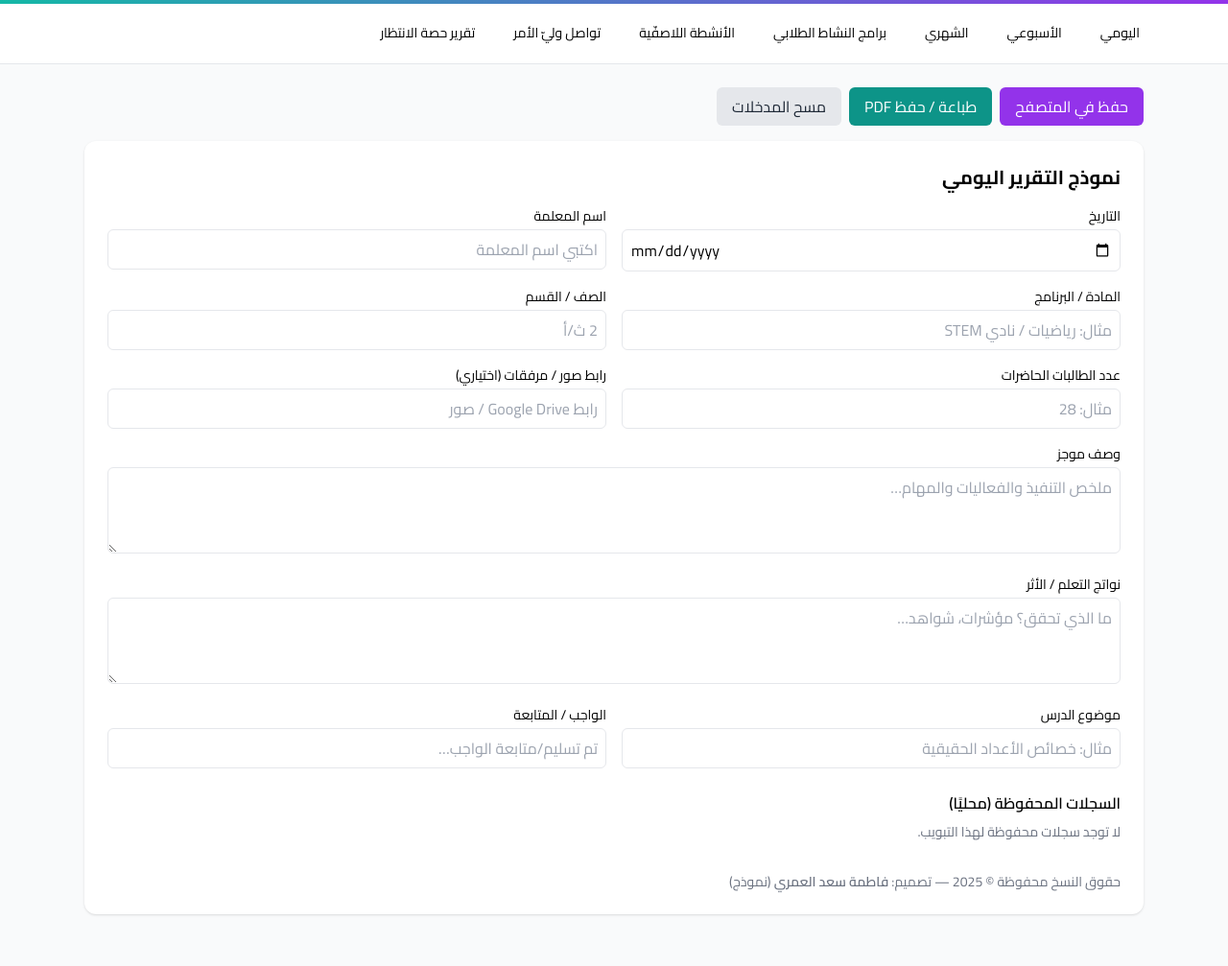
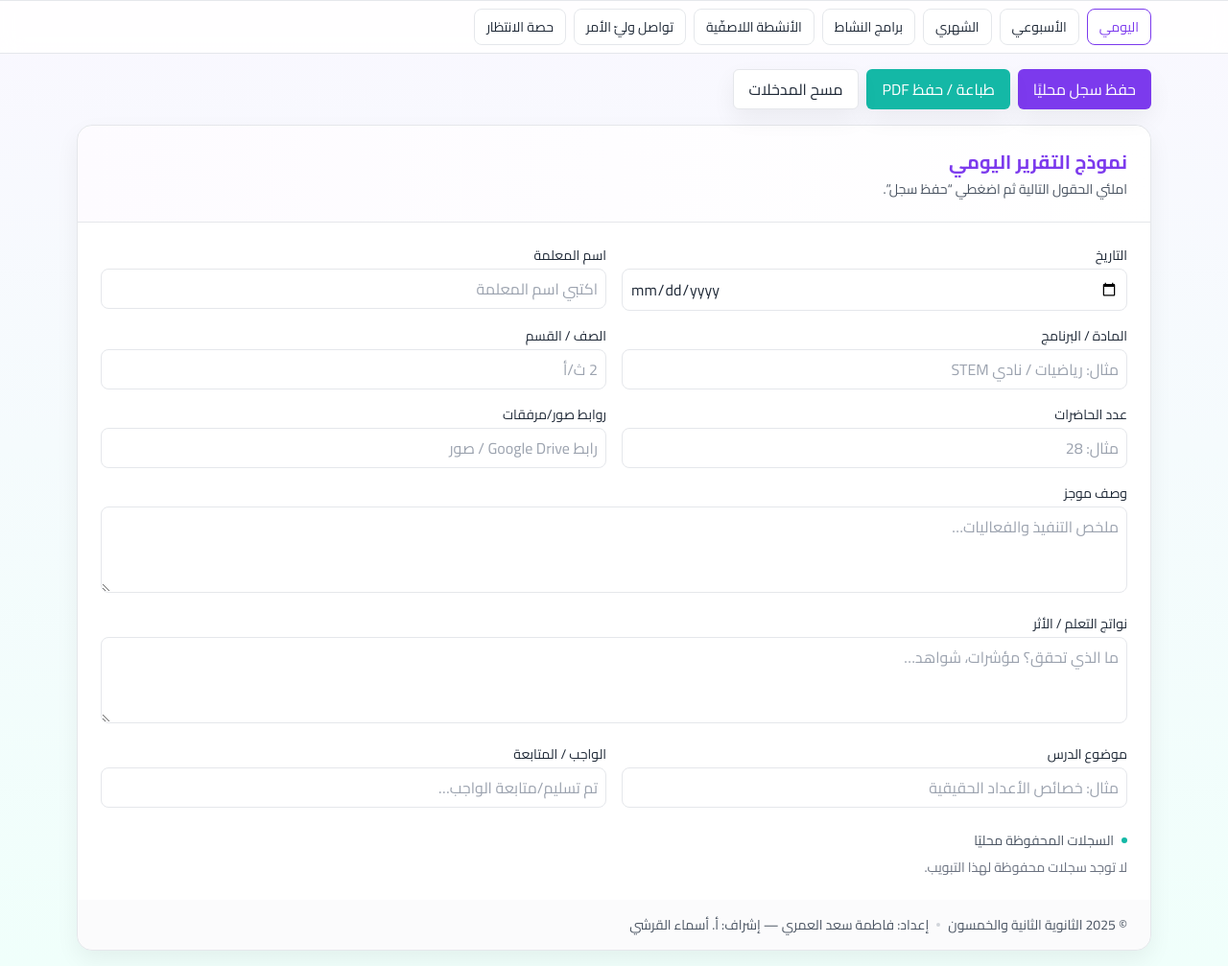
Before and after one commit to fatima2040/school-reports, a plain HTML site: page index.html in a window 1280 px wide. Shown: the part 76-1083 px from the top of the page at 96% size. Before the commit the page ends 1053 px from the top, so only its background shows below. Drawn offline with nearby package versions, Linux system fonts and the light colour scheme.

Commit message:
Update index.html

```diff
--- a/index.html
+++ b/index.html
@@ -5,129 +5,160 @@
   <meta name="viewport" content="width=device-width,initial-scale=1" />
   <title>نظام التقارير المدرسية</title>
   <script src="https://cdn.tailwindcss.com"></script>
+  <script>
+    // ألوان موف + تركوازي
+    tailwind.config = {
+      theme: {
+        extend: {
+          colors:{
+            primary:"#7C3AED", // موف
+            primaryDark:"#6D28D9",
+            accent:"#14B8A6",  // تركوازي
+            accentDark:"#0D9488"
+          },
+          boxShadow:{
+            soft:"0 10px 25px rgba(0,0,0,.06)"
+          }
+        }
+      }
+    }
+  </script>
   <style>
     @import url('https://fonts.googleapis.com/css2?family=Cairo:wght@400;600;700&display=swap');
-    body{font-family:'Cairo',sans-serif}
-    /* أزرار تبويب نشطة */
-    .tab-active{border-bottom-width:3px}
-    /* تنسيقات الطباعة */
+    body{font-family:'Cairo',sans-serif;background:linear-gradient(180deg,#faf7ff, #f0fffb);}
+    .tab-active{background:#fff;border-color:#7C3AED;color:#7C3AED}
+    .glass{backdrop-filter:saturate(180%) blur(10px);}
     @media print{
-      #topbar,#tabs,#actions,.hide-print{display:none!important}
-      .card{box-shadow:none;border:0;padding:0}
+      .no-print{display:none!important}
       body{background:#fff}
+      .card{box-shadow:none!important;border:0!important}
     }
   </style>
 </head>
-<body class="bg-gray-50 min-h-screen">
+<body class="min-h-screen text-gray-800">
+
   <!-- شريط علوي -->
-  <header id="topbar" class="bg-gradient-to-l from-purple-600 to-teal-500 text-white">
-    <div class="max-w-6xl mx-auto p-4 flex items-center gap-3">
-      <img src="https://upload.wikimedia.org/wikipedia/commons/thumb/9/9e/Emblem_of_Saudi_Ministry_of_Education.svg/120px-Emblem_of_Saudi_Ministry_of_Education.svg.png"
-           alt="شعار" class="w-10 h-10 object-contain">
+  <header class="no-print sticky top-0 z-40 glass bg-white/70 border-b">
+    <div class="max-w-6xl mx-auto px-4 py-3 flex items-center gap-3">
+      <div class="w-10 h-10 rounded-lg bg-gradient-to-br from-primary to-accent grid place-items-center text-white font-bold">SR</div>
       <div>
-        <h1 class="text-xl font-bold">نظام التقارير المدرسية</h1>
-        <p class="text-sm opacity-90">إدارة يومية • أسبوعية • شهرية • نشاط • تواصل مع ولي الأمر</p>
+        <h1 class="text-xl sm:text-2xl font-bold text-primary">نظام التقارير المدرسية</h1>
+        <p class="text-xs sm:text-sm text-gray-600">اليومي • الأسبوعي • الشهري • النشاط • تواصل وليّ الأمر • حصة الانتظار</p>
+      </div>
+      <div class="ms-auto hidden sm:flex items-center gap-2 text-xs text-gray-500">
+        <span>الثانوية الثانية والخمسون</span>
+        <span class="w-1 h-1 rounded-full bg-gray-300"></span>
+        <span>منسقة التميز: فاطمة سعد العمري</span>
       </div>
     </div>
+
+    <!-- تبويبات -->
+    <nav class="border-t bg-white/60">
+      <div class="max-w-6xl mx-auto px-2 sm:px-4">
+        <div id="tabs" class="flex overflow-x-auto gap-2 py-2">
+          <button class="tab btn" data-tab="daily">اليومي</button>
+          <button class="tab btn" data-tab="weekly">الأسبوعي</button>
+          <button class="tab btn" data-tab="monthly">الشهري</button>
+          <button class="tab btn" data-tab="activity">برامج النشاط</button>
+          <button class="tab btn" data-tab="nonclass">الأنشطة اللاصفّية</button>
+          <button class="tab btn" data-tab="parent">تواصل وليّ الأمر</button>
+          <button class="tab btn" data-tab="waiting">حصة الانتظار</button>
+        </div>
+      </div>
+    </nav>
   </header>
 
-  <!-- تبويبات -->
-  <nav id="tabs" class="bg-white border-b">
-    <div class="max-w-6xl mx-auto px-4">
-      <ul class="flex flex-wrap gap-2 sm:gap-4 py-3 text-sm">
-        <li><button data-tab="daily"   class="tab px-3 py-2 rounded-md hover:bg-gray-100 border-b-2 border-transparent">اليومي</button></li>
-        <li><button data-tab="weekly"  class="tab px-3 py-2 rounded-md hover:bg-gray-100 border-b-2 border-transparent">الأسبوعي</button></li>
-        <li><button data-tab="monthly" class="tab px-3 py-2 rounded-md hover:bg-gray-100 border-b-2 border-transparent">الشهري</button></li>
-        <li><button data-tab="activity" class="tab px-3 py-2 rounded-md hover:bg-gray-100 border-b-2 border-transparent">برامج النشاط الطلابي</button></li>
-        <li><button data-tab="nonclass" class="tab px-3 py-2 rounded-md hover:bg-gray-100 border-b-2 border-transparent">الأنشطة اللاصفّية</button></li>
-        <li><button data-tab="parent"   class="tab px-3 py-2 rounded-md hover:bg-gray-100 border-b-2 border-transparent">تواصل وليّ الأمر</button></li>
-        <li><button data-tab="waiting"  class="tab px-3 py-2 rounded-md hover:bg-gray-100 border-b-2 border-transparent">تقرير حصة الانتظار</button></li>
-      </ul>
+  <!-- أزرار الإجراء -->
+  <section class="no-print max-w-6xl mx-auto px-4 pt-4">
+    <div class="flex flex-wrap gap-2">
+      <button id="btnSave" class="px-4 py-2 rounded-md text-white bg-primary hover:bg-primaryDark shadow-soft">حفظ سجل محليًا</button>
+      <button id="btnExport" class="px-4 py-2 rounded-md text-white bg-accent hover:bg-accentDark shadow-soft">طباعة / حفظ PDF</button>
+      <button id="btnClear" class="px-4 py-2 rounded-md bg-white border hover:bg-gray-50 shadow-soft">مسح المدخلات</button>
+      <!-- زر اختياري سيرسل للشيت لو أضفتِ Web App -->
+      <!-- <button id="btnSend" class="px-4 py-2 rounded-md text-white bg-black">إرسال إلى Google Sheets</button> -->
     </div>
-  </nav>
+  </section>
 
-  <!-- محتوى -->
-  <main class="max-w-6xl mx-auto p-4 sm:p-6">
-    <!-- أزرار عامة -->
-    <div id="actions" class="flex flex-wrap gap-2 mb-4">
-      <button id="btnSave" class="bg-purple-600 text-white px-4 py-2 rounded-md hover:bg-purple-700">حفظ في المتصفح</button>
-      <button id="btnExport" class="bg-teal-600 text-white px-4 py-2 rounded-md hover:bg-teal-700">طباعة / حفظ PDF</button>
-      <button id="btnClear" class="bg-gray-200 text-gray-800 px-4 py-2 rounded-md hover:bg-gray-300">مسح المدخلات</button>
-    </div>
+  <!-- المحتوى -->
+  <main class="max-w-6xl mx-auto p-4">
+    <div class="card bg-white rounded-2xl shadow-soft border">
+      <div class="p-4 sm:p-6 border-b bg-gradient-to-l from-white to-purple-50/40 rounded-t-2xl">
+        <h2 id="formTitle" class="text-lg sm:text-xl font-bold text-primary">نموذج التقرير اليومي</h2>
+        <p class="text-xs sm:text-sm text-gray-600 mt-1">املئي الحقول التالية ثم اضغطي “حفظ سجل”.</p>
+      </div>
 
-    <!-- بطاقة نموذج قابلة لإعادة الاستخدام -->
-    <section id="panel" class="card bg-white rounded-xl shadow p-4 sm:p-6">
-      <!-- العنوان الديناميكي -->
-      <h2 id="formTitle" class="text-lg sm:text-xl font-bold mb-4">نموذج التقرير اليومي</h2>
-
-      <!-- نموذج عام: نفس الحقول الأساسية + حقول خاصة لكل تبويب -->
-      <form id="reportForm" class="grid grid-cols-1 sm:grid-cols-2 gap-4">
-        <!-- حقول أساسية مشتركة -->
+      <form id="reportForm" class="p-4 sm:p-6 grid grid-cols-1 sm:grid-cols-2 gap-4">
+        <!-- مشتركة -->
         <div>
           <label class="block text-sm mb-1">التاريخ</label>
-          <input type="date" name="date" class="w-full border rounded-md p-2" required>
+          <input type="date" name="date" class="w-full border rounded-lg p-2 focus:outline-none focus:ring-2 focus:ring-primary/30" required>
         </div>
         <div>
           <label class="block text-sm mb-1">اسم المعلمة</label>
-          <input type="text" name="teacher" class="w-full border rounded-md p-2" placeholder="اكتبي اسم المعلمة" required>
+          <input type="text" name="teacher" placeholder="اكتبي اسم المعلمة" class="w-full border rounded-lg p-2 focus:ring-2 focus:ring-primary/30" required>
         </div>
         <div>
           <label class="block text-sm mb-1">المادة / البرنامج</label>
-          <input type="text" name="subject" class="w-full border rounded-md p-2" placeholder="مثال: رياضيات / نادي STEM">
+          <input type="text" name="subject" placeholder="مثال: رياضيات / نادي STEM" class="w-full border rounded-lg p-2 focus:ring-2 focus:ring-primary/30">
         </div>
         <div>
           <label class="block text-sm mb-1">الصف / القسم</label>
-          <input type="text" name="grade" class="w-full border rounded-md p-2" placeholder="2 ث/أ">
+          <input type="text" name="grade" placeholder="2 ث/أ" class="w-full border rounded-lg p-2 focus:ring-2 focus:ring-primary/30">
         </div>
         <div>
-          <label class="block text-sm mb-1">عدد الطالبات الحاضرات</label>
-          <input type="number" min="0" name="presentCount" class="w-full border rounded-md p-2" placeholder="مثال: 28">
+          <label class="block text-sm mb-1">عدد الحاضرات</label>
+          <input type="number" min="0" name="presentCount" placeholder="مثال: 28" class="w-full border rounded-lg p-2 focus:ring-2 focus:ring-primary/30">
         </div>
         <div>
-          <label class="block text-sm mb-1">رابط صور / مرفقات (اختياري)</label>
-          <input type="url" name="attachments" class="w-full border rounded-md p-2" placeholder="رابط Google Drive / صور">
+          <label class="block text-sm mb-1">روابط صور/مرفقات</label>
+          <input type="url" name="attachments" placeholder="رابط Google Drive / صور" class="w-full border rounded-lg p-2 focus:ring-2 focus:ring-primary/30">
         </div>
-
-        <!-- حقول نصية موسعة -->
         <div class="sm:col-span-2">
           <label class="block text-sm mb-1">وصف موجز</label>
-          <textarea name="summary" rows="3" class="w-full border rounded-md p-2" placeholder="ملخص التنفيذ والفعاليات والمهام…"></textarea>
+          <textarea name="summary" rows="3" placeholder="ملخص التنفيذ والفعاليات…" class="w-full border rounded-lg p-2 focus:ring-2 focus:ring-primary/30"></textarea>
         </div>
         <div class="sm:col-span-2">
           <label class="block text-sm mb-1">نواتج التعلم / الأثر</label>
-          <textarea name="outcomes" rows="3" class="w-full border rounded-md p-2" placeholder="ما الذي تحقق؟ مؤشرات، شواهد…"></textarea>
+          <textarea name="outcomes" rows="3" placeholder="ما الذي تحقق؟ مؤشرات، شواهد…" class="w-full border rounded-lg p-2 focus:ring-2 focus:ring-primary/30"></textarea>
         </div>
 
-        <!-- منطقة حقول خاصة بكل تبويب: تُحقن برمجياً -->
+        <!-- حقول خاصة بكل تبويب -->
         <div id="tabSpecific" class="sm:col-span-2 grid grid-cols-1 sm:grid-cols-2 gap-4"></div>
       </form>
 
-      <!-- قائمة مدخلات محفوظة -->
-      <div class="mt-6">
-        <h3 class="font-semibold mb-2">السجلات المحفوظة (محليًا)</h3>
-        <div id="savedList" class="space-y-2"></div>
+      <div class="px-4 sm:px-6 pb-6">
+        <div class="flex items-center gap-2 text-sm text-gray-600 mb-2">
+          <span class="w-1.5 h-1.5 rounded-full bg-accent"></span> السجلات المحفوظة محليًا
+        </div>
+        <div id="savedList" class="grid gap-3"></div>
       </div>
 
-      <!-- تذييل -->
-      <footer class="mt-8 text-sm text-gray-500">
-        حقوق النسخ محفوظة ©
-        <span id="year"></span> — تصميم: <span class="font-semibold">فاطمة سعد العمري</span> (نموذج)
+      <footer class="px-4 sm:px-6 py-4 bg-gray-50/70 rounded-b-2xl text-sm text-gray-600">
+        <div class="flex flex-wrap items-center gap-2">
+          <span>© <span id="year"></span> الثانوية الثانية والخمسون</span>
+          <span class="w-1 h-1 rounded-full bg-gray-300"></span>
+          <span>إعداد: فاطمة سعد العمري — إشراف: أ. أسماء القرشي</span>
+        </div>
       </footer>
-    </section>
+    </div>
   </main>
 
   <script>
-    // الحالة العامة
     const $ = s => document.querySelector(s);
     const tabs = document.querySelectorAll('.tab');
     const form = $('#reportForm');
     const tabSpecific = $('#tabSpecific');
     const savedList = $('#savedList');
     const formTitle = $('#formTitle');
-    const storageKey = 'school-reports-v1';
+    const storageKey = 'school-reports-v2';
     let activeTab = 'daily';
 
-    // تعريف الحقول الخاصة لكل تبويب
+    // زر تبويب أنيق
+    document.querySelectorAll('.btn').forEach(b=>{
+      b.className = "tab px-3 py-2 rounded-lg border text-sm bg-white hover:bg-gray-50";
+    });
+
+    // حقول خاصة لكل تبويب
     const tabFields = {
       daily: [
         {name:'lesson', label:'موضوع الدرس', type:'text', placeholder:'مثال: خصائص الأعداد الحقيقية'},
@@ -143,7 +174,7 @@
       ],
       activity: [
         {name:'programName', label:'اسم البرنامج', type:'text', placeholder:'مثال: مسابقة موهبة'},
-        {name:'partners', label:'شركاء / منظمات مشاركة', type:'text', placeholder:'مثال: نادي الموهوبات'}
+        {name:'partners', label:'شركاء / جهات مشاركة', type:'text', placeholder:'مثال: نادي الموهوبات'}
       ],
       nonclass: [
         {name:'activityType', label:'نوع النشاط اللاصفي', type:'text', placeholder:'مثال: نادي القراءة'},
@@ -155,103 +186,77 @@
       ],
       waiting: [
         {name:'period', label:'الحصة', type:'text', placeholder:'مثال: الحصة الرابعة'},
-        {name:'reason', label:'السبب', type:'textarea', placeholder:'سبب الانتظار / خطة الاستفادة من الوقت'}
+        {name:'reason', label:'السبب / خطة الاستفادة', type:'textarea', placeholder:'سبب الانتظار وخطة الاستفادة من الوقت'}
       ]
     };
 
     function setYear(){ $('#year').textContent = new Date().getFullYear(); }
     setYear();
 
-    // إنشاء الحقول الخاصة حسب التبويب
     function renderTabSpecific(tab){
       tabSpecific.innerHTML = '';
-      (tabFields[tab] || []).forEach(f=>{
+      (tabFields[tab]||[]).forEach(f=>{
         const wrap = document.createElement('div');
         const lbl = document.createElement('label');
         lbl.className = 'block text-sm mb-1';
         lbl.textContent = f.label;
         let input;
         if(f.type==='textarea'){
-          input = document.createElement('textarea');
-          input.rows = 3;
-        } else {
-          input = document.createElement('input');
-          input.type = f.type || 'text';
+          input = document.createElement('textarea'); input.rows=3;
+        }else{
+          input = document.createElement('input'); input.type=f.type||'text';
         }
-        input.name = f.name;
-        input.placeholder = f.placeholder || '';
-        input.className = 'w-full border rounded-md p-2';
+        input.name=f.name;
+        input.placeholder=f.placeholder||'';
+        input.className='w-full border rounded-lg p-2 focus:ring-2 focus:ring-primary/30';
         wrap.appendChild(lbl); wrap.appendChild(input);
         tabSpecific.appendChild(wrap);
       });
     }
 
-    // تبديل التبويبات
     function activateTab(tab){
       activeTab = tab;
-      tabs.forEach(b=>{
-        b.classList.toggle('tab-active', b.dataset.tab===tab);
-        b.classList.toggle('border-purple-600', b.dataset.tab===tab);
+      document.querySelectorAll('.tab').forEach(b=>{
+        const on = b.dataset.tab===tab;
+        b.classList.toggle('tab-active', on);
+        b.classList.toggle('border-primary', on);
       });
       const titles = {
         daily:'نموذج التقرير اليومي',
         weekly:'نموذج التقرير الأسبوعي',
         monthly:'نموذج التقرير الشهري',
-        activity:'نموذج برامج النشاط الطلابي',
+        activity:'نموذج برامج النشاط',
         nonclass:'نموذج الأنشطة اللاصفّية',
         parent:'نموذج تواصل وليّ الأمر',
         waiting:'نموذج تقرير حصة الانتظار'
       };
       formTitle.textContent = titles[tab] || 'نموذج التقرير';
       renderTabSpecific(tab);
-      loadDraft(); // تحميل مسودة لكل تبويب
+      loadDraft();
       renderSaved();
     }
+    document.querySelectorAll('.tab').forEach(b=>b.addEventListener('click',()=>activateTab(b.dataset.tab)));
+    activateTab('daily');
 
-    tabs.forEach(b=>b.addEventListener('click', ()=>activateTab(b.dataset.tab)));
-    activateTab('daily'); // الافتراضي
-
-    // حفظ محلي (localStorage)
-    function loadAll(){
-      try { return JSON.parse(localStorage.getItem(storageKey)) || {}; }
-      catch{ return {}; }
-    }
-    function saveAll(data){ localStorage.setItem(storageKey, JSON.stringify(data)); }
-
-    function getFormData(){
-      const data = { _tab: activeTab };
-      new FormData(form).forEach((v,k)=> data[k]=v);
-      return data;
-    }
-
-    function setFormData(obj={}){
+    // تخزين محلي
+    function loadAll(){ try{ return JSON.parse(localStorage.getItem(storageKey))||{} }catch{ return {} } }
+    function saveAll(d){ localStorage.setItem(storageKey, JSON.stringify(d)); }
+    function getFormData(){ const d={_tab:activeTab}; new FormData(form).forEach((v,k)=>d[k]=v); return d; }
+    function setFormData(o={}){
       [...form.elements].forEach(el=>{
-        if(el.name && obj.hasOwnProperty(el.name)) el.value = obj[el.name];
-        else if(el.name && !obj.hasOwnProperty(el.name)) el.value = '';
+        if(!el.name) return;
+        el.value = (o.hasOwnProperty(el.name) ? o[el.name] : '');
       });
     }
+    function saveDraft(){ const all=loadAll(); all[`draft_${activeTab}`]=getFormData(); saveAll(all); }
+    function loadDraft(){ const all=loadAll(); setFormData(all[`draft_${activeTab}`]||{}); }
 
-    // مسودات منفصلة لكل تبويب
-    function saveDraft(){
-      const all = loadAll();
-      all[`draft_${activeTab}`] = getFormData();
-      saveAll(all);
-    }
-    function loadDraft(){
-      const all = loadAll();
-      const d = all[`draft_${activeTab}`] || {};
-      setFormData(d);
-    }
-
-    // حفظ سجل كامل
     function saveRecord(){
       const all = loadAll();
       const key = `records_${activeTab}`;
       all[key] = all[key] || [];
-      const record = getFormData();
-      record._id = Date.now();
+      const record = getFormData(); record._id=Date.now();
       all[key].unshift(record);
-      // مسح المسودة بعد حفظ نهائي
       all[`draft_${activeTab}`] = {};
       saveAll(all);
       setFormData({});
@@ -259,84 +264,52 @@
       alert('تم الحفظ محليًا ✅');
     }
 
-    // عرض السجلات المحفوظة
     function renderSaved(){
       const all = loadAll();
       const key = `records_${activeTab}`;
       const items = all[key] || [];
       savedList.innerHTML = '';
-      if(!items.length){
-        savedList.innerHTML = '<div class="text-gray-500 text-sm">لا توجد سجلات محفوظة لهذا التبويب.</div>';
-        return;
-      }
+      if(!items.length){ savedList.innerHTML='<div class="text-gray-500 text-sm">لا توجد سجلات محفوظة لهذا التبويب.</div>'; return; }
       items.forEach(r=>{
         const div = document.createElement('div');
-        div.className = 'border rounded-md p-3 flex flex-col gap-1';
-        const head = `${r.date || '—'} • ${r.teacher || '—'} • ${r.subject || '—'}`;
+        div.className='border rounded-xl p-3 bg-white/80 hover:bg-gray-50 transition shadow-sm';
+        const head = `${r.date||'—'} • ${r.teacher||'—'} • ${r.subject||'—'}`;
         div.innerHTML = `
-          <div class="text-sm font-semibold">${head}</div>
-          <div class="text-xs text-gray-600">الصف: ${r.grade || '—'} | الحضور: ${r.presentCount || '—'}</div>
-          <div class="text-sm">${(r.summary||'').slice(0,160)}${(r.summary||'').length>160?'…':''}</div>
-          <div class="flex gap-2 pt-2">
-            <button class="text-teal-700 text-sm underline" data-action="fill">فتح</button>
-            <button class="text-red-700 text-sm underline" data-action="del">حذف</button>
+          <div class="text-sm font-semibold text-primary">${head}</div>
+          <div class="text-xs text-gray-600 mt-0.5">الصف: ${r.grade||'—'} | الحضور: ${r.presentCount||'—'}</div>
+          <div class="text-sm mt-1">${(r.summary||'').slice(0,160)}${(r.summary||'').length>160?'…':''}</div>
+          <div class="flex gap-3 pt-2 text-sm">
+            <button class="text-accentDark underline" data-action="fill">فتح</button>
+            <button class="text-red-600 underline" data-action="del">حذف</button>
           </div>
         `;
-        // أحداث الأزرار
-        div.querySelector('[data-action="fill"]').onclick = ()=>{
-          setFormData(r); // فتح في النموذج
-          // حفظ كمسودة حتى لا نفقده بالطباعة
-          saveDraft();
-          window.scrollTo({top:0,behavior:'smooth'});
+        div.querySelector('[data-action="fill"]').onclick=()=>{
+          setFormData(r); saveDraft(); window.scrollTo({top:0,behavior:'smooth'});
         };
-        div.querySelector('[data-action="del"]').onclick = ()=>{
-          const all2 = loadAll();
-          all2[key] = (all2[key]||[]).filter(x=>x._id!==r._id);
-          saveAll(all2);
-          renderSaved();
+        div.querySelector('[data-action="del"]').onclick=()=>{
+          const all2=loadAll(); all2[key]=(all2[key]||[]).filter(x=>x._id!==r._id); saveAll(all2); renderSaved();
         };
         savedList.appendChild(div);
       });
     }
 
-    // أزرار أعلى الصفحة
-    $('#btnSave').addEventListener('click', ()=> saveRecord());
-    $('#btnExport').addEventListener('click', ()=>{
-      saveDraft();
-      window.print(); // اطباعة / حفظ PDF
-    });
-    $('#btnClear').addEventListener('click', ()=>{
-      setFormData({});
-      saveDraft();
-    });
+    // أزرار
+    $('#btnSave').addEventListener('click', saveRecord);
+    $('#btnExport').addEventListener('click', ()=>{ saveDraft(); window.print(); });
+    $('#btnClear').addEventListener('click', ()=>{ setFormData({}); saveDraft(); });
+    form.addEventListener('input', saveDraft);
 
-    // حفظ تلقائي للمسودة أثناء الكتابة
-    form.addEventListener('input', ()=> saveDraft());
-
-    // --- تكامل اختياري مع Google Sheets (متقدم) ---
-    // 1) أنشئي Google Apps Script يكتب للشيـت ويعيد {status:"ok"}.
-    // 2) نشّريه كـ Web App (Anyone with the link).
-    // 3) ضعي الرابط في المتغير أدناه وشغّلي sendToSheet(record).
-    const APPS_SCRIPT_URL = ""; // مثال: https://script.google.com/macros/s/xxx/exec
+    // تكامل Google Sheets (اختياري)
+    const APPS_SCRIPT_URL = ""; // ضعي رابط الـ Web App هنا لو أردتِ الإرسال للشيت
     async function sendToSheet(record){
       if(!APPS_SCRIPT_URL){ alert('أضيفي رابط Web App في APPS_SCRIPT_URL'); return; }
       try{
-        const res = await fetch(APPS_SCRIPT_URL, {
-          method:'POST',
-          headers:{'Content-Type':'application/json'},
-          body: JSON.stringify(record)
-        });
+        const res = await fetch(APPS_SCRIPT_URL,{method:'POST',headers:{'Content-Type':'application/json'},body:JSON.stringify(record)});
         const data = await res.json();
-        if(data.status==='ok'){ alert('تم الإرسال إلى Google Sheets ✅'); }
-        else{ alert('حدثت مشكلة أثناء الإرسال'); }
+        alert(data.status==='ok'?'تم الإرسال إلى Google Sheets ✅':'حدثت مشكلة أثناء الإرسال');
       }catch(e){ alert('فشل الاتصال: '+e.message); }
     }
-    // يمكنكِ إضافة زر للإرسال للشيت هكذا (اختياري):
-    // const sendBtn = document.createElement('button');
-    // sendBtn.textContent = 'إرسال إلى Google Sheets';
-    // sendBtn.className = 'mt-3 bg-blue-600 text-white px-4 py-2 rounded-md';
-    // sendBtn.onclick = ()=> sendToSheet(getFormData());
-    // document.querySelector('#actions').appendChild(sendBtn);
+    // document.getElementById('btnSend')?.addEventListener('click', ()=>sendToSheet(getFormData()));
   </script>
 </body>
 </html>
```
